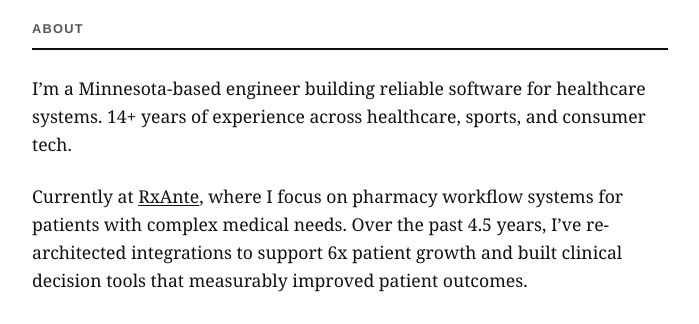
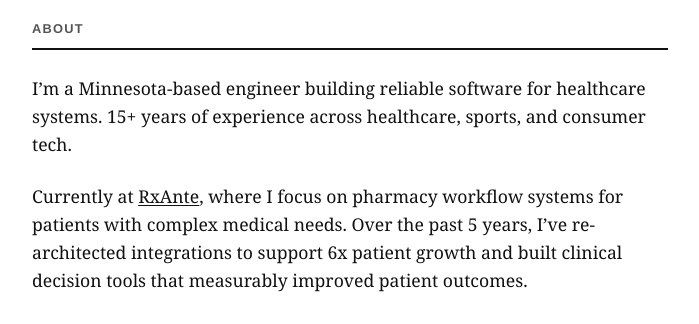
Before and after one commit to pmerrill/pmerrill, a Jekyll site: the page built from README.md, in a window 1280 px wide and 900 px high. Shown: the part 299-623 px from the top of the window, without its empty margins (290-989 px from the left). Built offline with Jekyll 4.4.1, drawn with Linux system fonts in a browser that asks for light colours; our own code applies the rules of GitHub Pages for plain Markdown files.

Commit message:
Site: compute experience durations from start years
Durations on the homepage now derive from start years at build time instead of fixed text that goes stale (Peter: engineer since 2011, at RxAnte since 2021).

- _config.yml: add career_start_year (2011) and rxante_start_year (2021)
- README.md: '14+ years of experience' and 'Over the past 4.5 years' replaced with Liquid expressions subtracting the start years from the build year; renders 15+ and 5 years as of the Nov 2026 build

```diff
--- a/README.md
+++ b/README.md
@@ -4,9 +4,9 @@
 
 ## About
 
-I'm a Minnesota-based engineer building reliable software for healthcare systems. 14+ years of experience across healthcare, sports, and consumer tech.
+I'm a Minnesota-based engineer building reliable software for healthcare systems. {{ site.time | date: "%Y" | minus: site.career_start_year }}+ years of experience across healthcare, sports, and consumer tech.
 
-Currently at [RxAnte](https://rxante.com), where I focus on pharmacy workflow systems for patients with complex medical needs. Over the past 4.5 years, I've re-architected integrations to support 6x patient growth and built clinical decision tools that measurably improved patient outcomes.
+Currently at [RxAnte](https://rxante.com), where I focus on pharmacy workflow systems for patients with complex medical needs. Over the past {{ site.time | date: "%Y" | minus: site.rxante_start_year }} years, I've re-architected integrations to support 6x patient growth and built clinical decision tools that measurably improved patient outcomes.
 
 I focus on good API design, thoughtful architecture, and replacing manual processes with reliable, well-tested systems.
 
--- a/_config.yml
+++ b/_config.yml
@@ -5,3 +5,5 @@ description: Minnesota-based engineer building reliable software for healthcare
 url: https://petemerrill.com
 github:
    is_project_page: false
+career_start_year: 2011
+rxante_start_year: 2021
```
